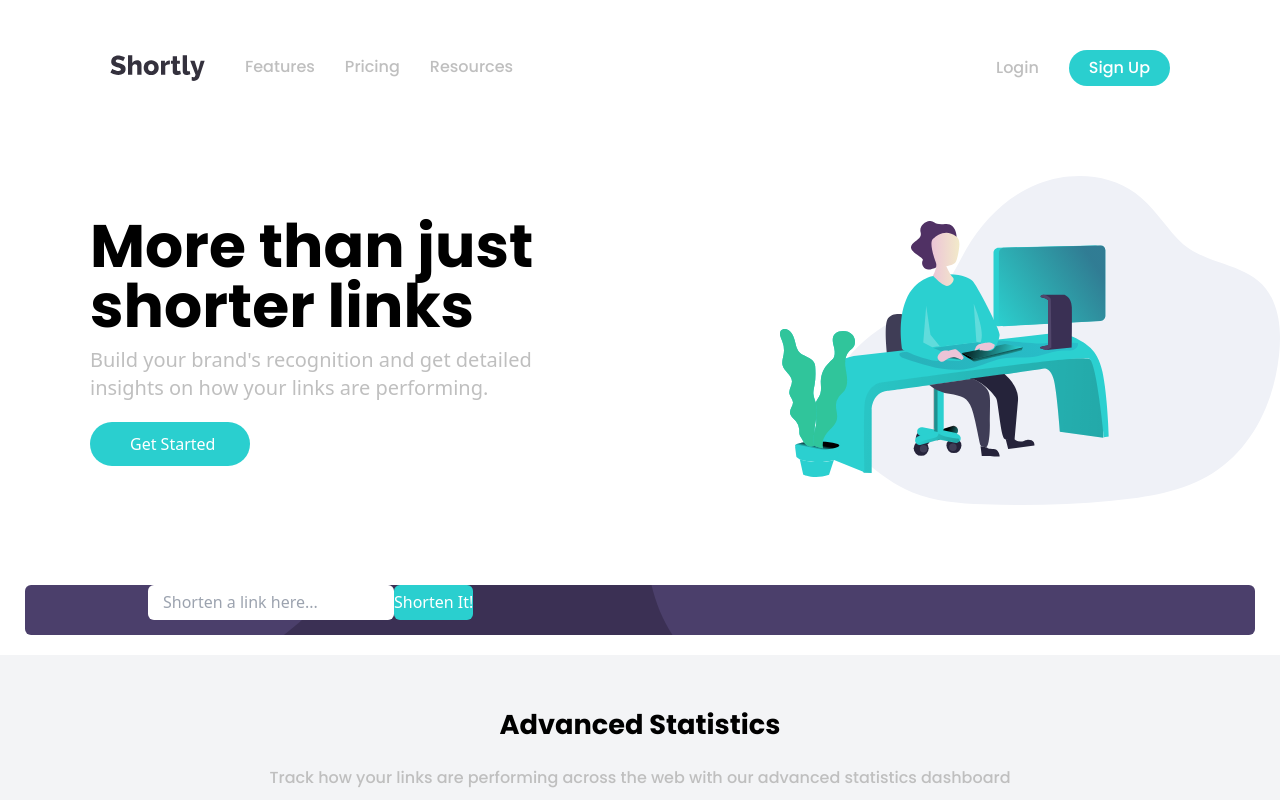
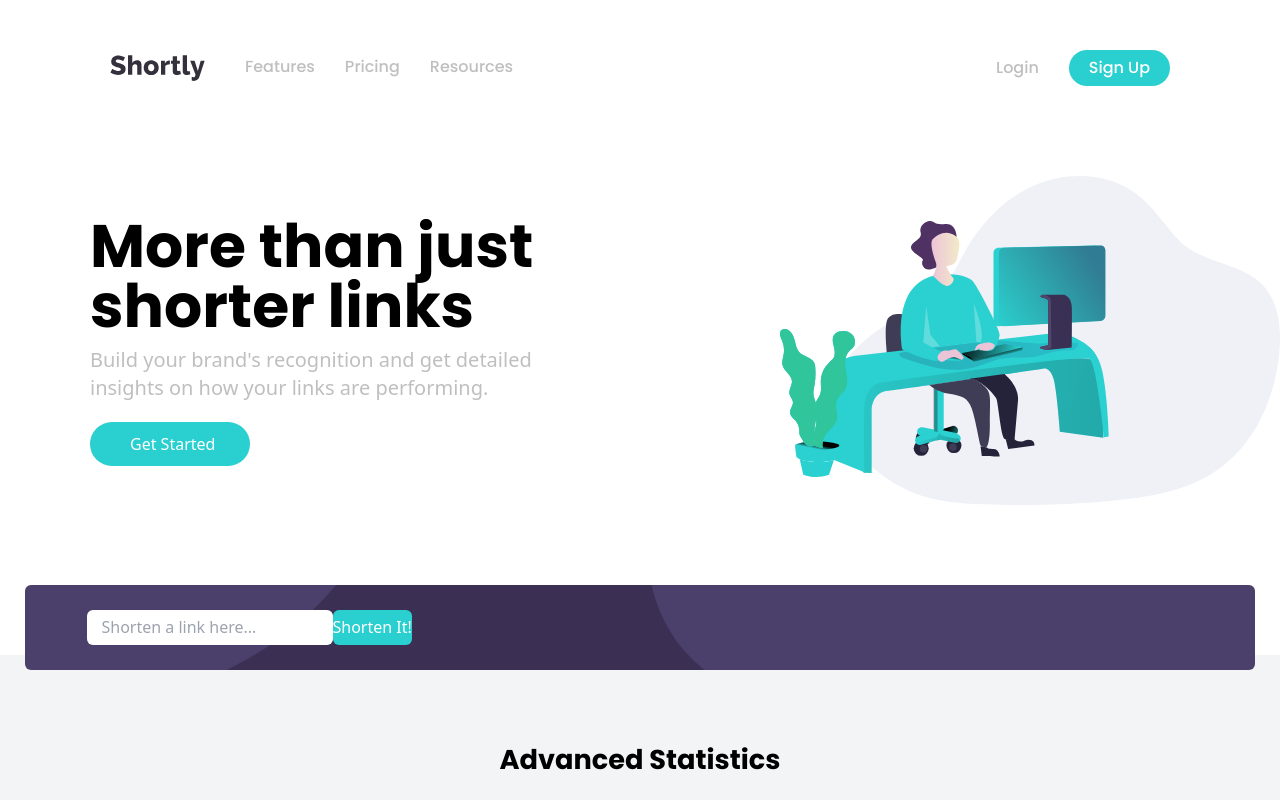
Before and after one commit to cjislegit/shortly, a React (Vite) app: page / in a window 1280 px wide. Shown: the top 800 px of the page. Built offline with nearby package versions, Linux system fonts and the light colour scheme.

Commit message:
continued styling for desktop form

```diff
--- a/src/components/Statistics.jsx
+++ b/src/components/Statistics.jsx
@@ -5,13 +5,13 @@ import fullyCustomizable from '../assets/images/icon-fully-customizable.svg';
 const Statistics = () => {
   return (
     <section className='bg-gray-100 w-[100%] px-[25px] relative mt-[150px] text-center'>
-      <div className='bg-shorten-mobile  bg-right-top bg-no-repeat bg-dark-violet rounded-md mt-[50px] relative top-[-70px] lg:bg-shorten-desktop'>
+      <div className='bg-shorten-mobile  bg-right-top bg-no-repeat bg-dark-violet rounded-md mt-[50px] relative top-[-70px] lg:bg-shorten-desktop lg:flex lg:justify-center lg:py-[25px]'>
         <form
           action=''
-          className='flex flex-col px-[10%] py-[10%] lg:flex-row lg:py-0'
+          className='flex flex-col px-[10%] py-[10%] lg:flex-row lg:py-0 lg:w-[100%] lg:px-[5%]'
         >
           <input
-            className='rounded-md mb-[15px] h-[35px] pl-[15px]'
+            className='rounded-md mb-[15px] h-[35px] pl-[15px] lg:mb-0'
             type='text'
             name='link'
             id='link'
```
